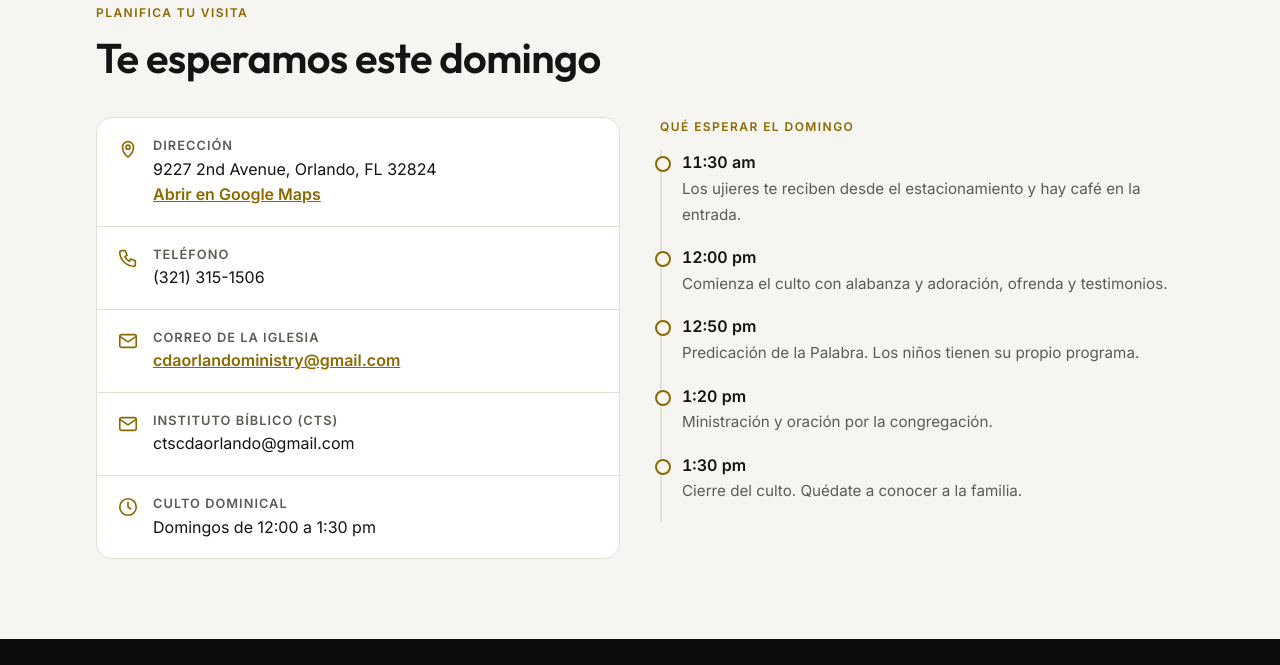
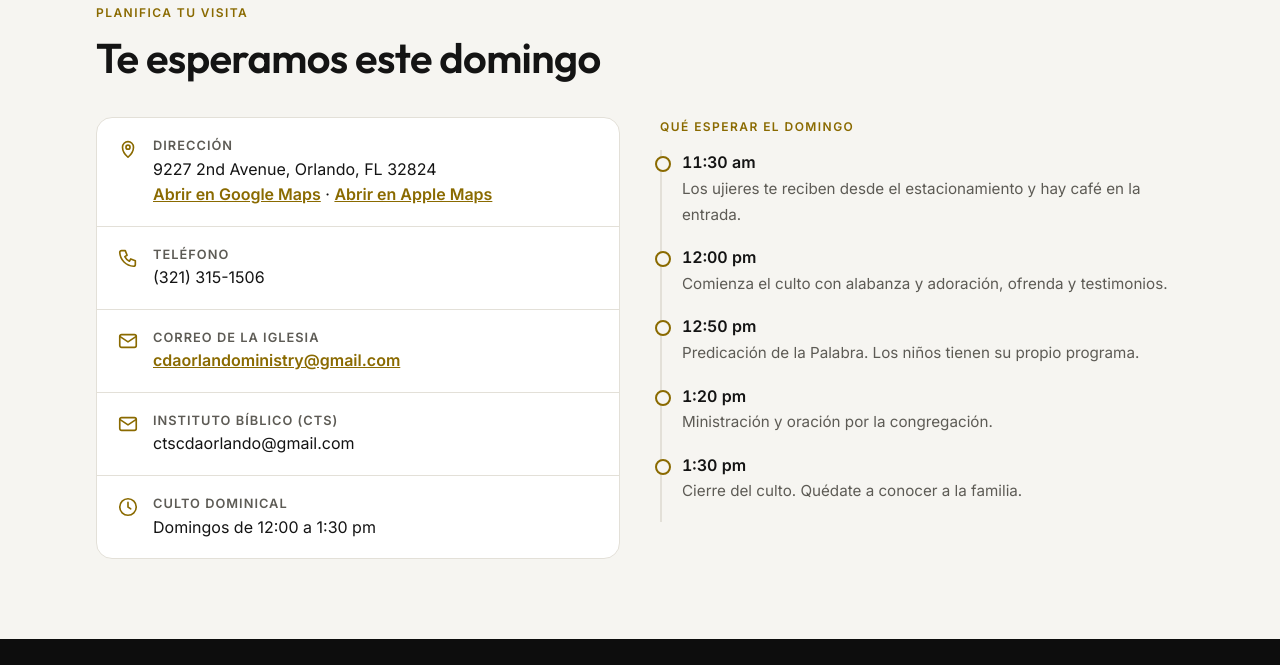
Before and after one commit to MCommunications-prog/CDA-Web, a plain HTML site: page index.html in a window 1280 px wide. Shown: the part 5390-6055 px from the top of the page. Drawn offline with Linux system fonts and the light colour scheme.

Commit message:
Enlace a Apple Maps junto a Google Maps
Co-Authored-By: Claude Opus 5.5 <noreply@anthropic.com>
Claude-Session: https://claude.ai/code/session_01BsrmYimHq1VdGkdPFgr316

```diff
--- a/index.html
+++ b/index.html
@@ -486,7 +486,7 @@ footer{padding-bottom:96px}
       </div>
       <div class="visit">
         <div class="contact">
-          <div class="row"><svg viewBox="0 0 24 24"><path d="M12 21s-6-5.3-6-11a6 6 0 0 1 12 0c0 5.7-6 11-6 11z"/><circle cx="12" cy="10" r="2.2"/></svg><div><small>Dirección</small>9227 2nd Avenue, Orlando, FL 32824<br><a href="https://www.google.com/maps/search/?api=1&amp;query=9227+2nd+Avenue+Orlando+FL+32824" target="_blank" rel="noopener" style="color:var(--clay);font-weight:600">Abrir en Google Maps</a></div></div>
+          <div class="row"><svg viewBox="0 0 24 24"><path d="M12 21s-6-5.3-6-11a6 6 0 0 1 12 0c0 5.7-6 11-6 11z"/><circle cx="12" cy="10" r="2.2"/></svg><div><small>Dirección</small>9227 2nd Avenue, Orlando, FL 32824<br><a href="https://www.google.com/maps/search/?api=1&amp;query=9227+2nd+Avenue+Orlando+FL+32824" target="_blank" rel="noopener" style="color:var(--clay);font-weight:600">Abrir en Google Maps</a> · <a href="https://maps.apple.com/?q=CDA%20Casa%20del%20Alfarero&amp;address=9227%202nd%20Avenue,%20Orlando,%20FL%2032824" target="_blank" rel="noopener" style="color:var(--clay);font-weight:600">Abrir en Apple Maps</a></div></div>
           <div class="row"><svg viewBox="0 0 24 24"><path d="M5 4h4l2 5-2.5 1.5a11 11 0 0 0 5 5L15 13l5 2v4a2 2 0 0 1-2 2A16 16 0 0 1 3 6a2 2 0 0 1 2-2"/></svg><div><small>Teléfono</small>(321) 315-1506</div></div>
           <div class="row"><svg viewBox="0 0 24 24"><rect x="3" y="5" width="18" height="14" rx="2"/><path d="m3 7 9 6 9-6"/></svg><div><small>Correo de la iglesia</small><a href="mailto:cdaorlandoministry@gmail.com" style="color:var(--clay);font-weight:600">cdaorlandoministry@gmail.com</a></div></div>
           <div class="row"><svg viewBox="0 0 24 24"><rect x="3" y="5" width="18" height="14" rx="2"/><path d="m3 7 9 6 9-6"/></svg><div><small>Instituto Bíblico (CTS)</small>ctscdaorlando@gmail.com</div></div>
```
